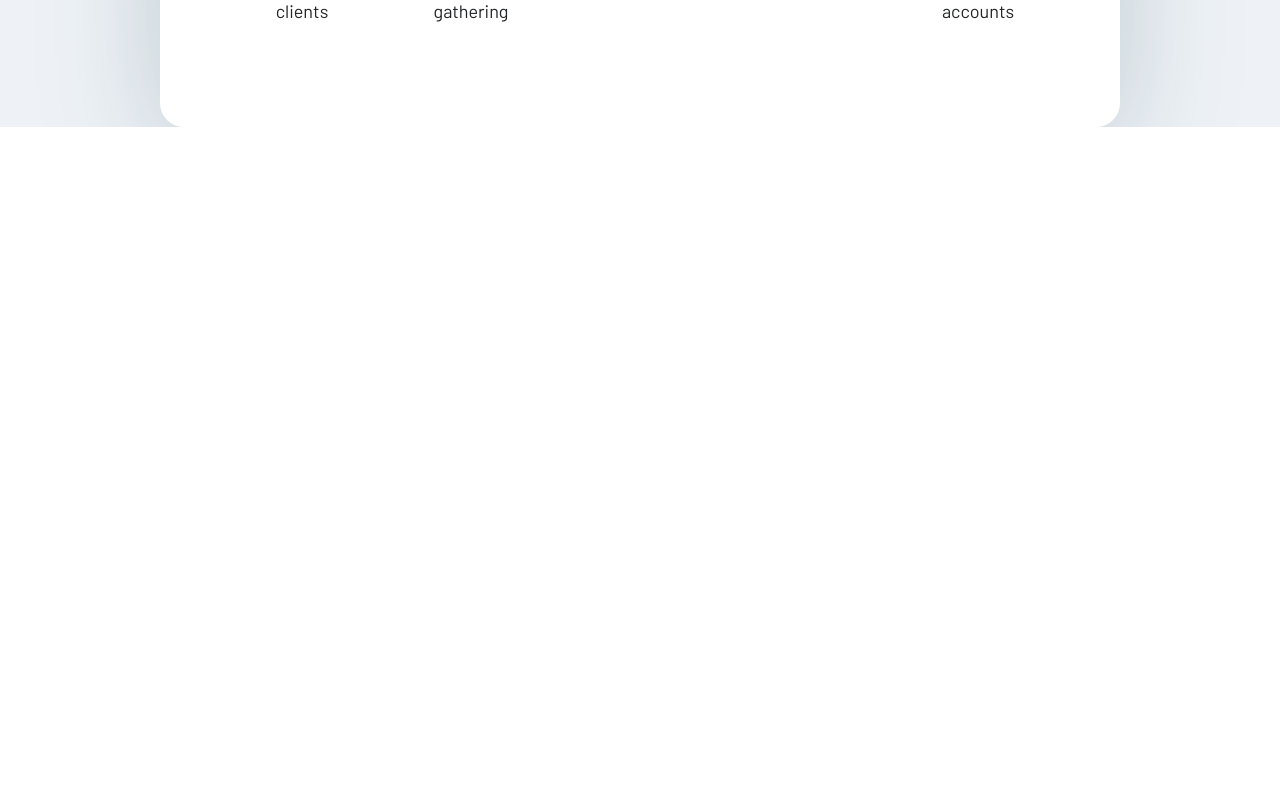
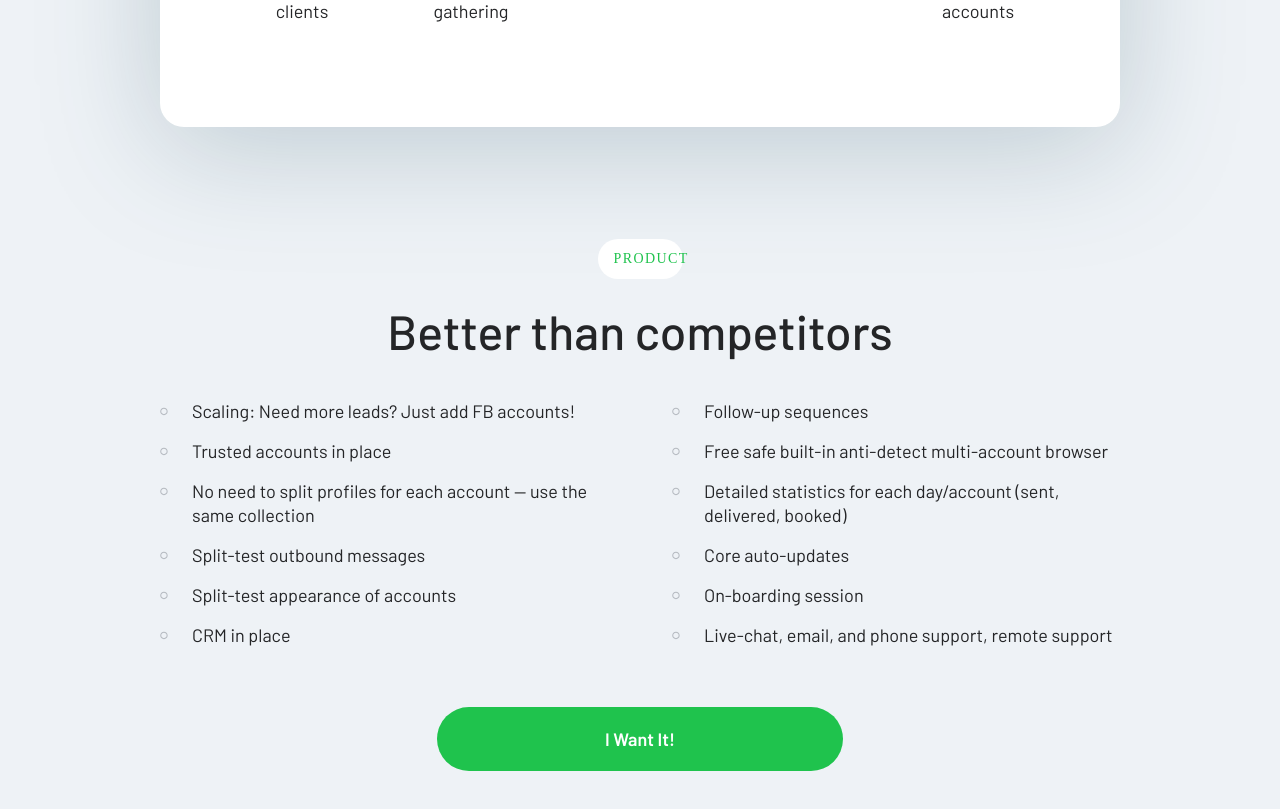
Before and after one commit to TrojanDll/cucomm, a React (Vite) app: page / in a window 1280 px wide. Shown: the part 3081-3890 px from the top of the page. Before the commit the page ends 3208 px from the top, so only its background shows below. Built offline with nearby package versions, Linux system fonts and the light colour scheme; a web font is replaced by a local one.

Commit message:
feat: product section adaptation added

```diff
--- a/src/App.jsx
+++ b/src/App.jsx
@@ -31,8 +31,8 @@ function App() {
         <PromoSection isPromoFilter={isPromoFilter} />
         <ScaleUsSection />
         <BenefitsSection />
-        {/* <ProductSection />
-        <KillerFeatureSection />
+        <ProductSection />
+        {/* <KillerFeatureSection />
         <AgenciesSection />
         <VideoBenefitsSection />
         <CalculatorSection />
--- a/src/components/ProductSection.jsx
+++ b/src/components/ProductSection.jsx
@@ -2,6 +2,58 @@ import React from 'react';
 import CustomContainer from './CustomContainer';
 import listPoint from './../assets/img/listPoint.svg';
 import { withStyles } from '@material-ui/styles';
+
+class ProductSection extends React.Component {
+  constructor(props) {
+    super(props);
+  }
+
+  render() {
+    const { classes } = this.props;
+
+    return (
+      <section className={classes.product}>
+        <CustomContainer>
+          <div className={classes.product__sign}>PRODUCT</div>
+
+          <div className={classes.product__title}>Better than competitors</div>
+
+          <div className={classes.product__listWrapper}>
+            <ul className={classes.product__list}>
+              <li className={classes.product__listItem}>
+                Scaling: Need more leads? Just add FB accounts!
+              </li>
+              <li className={classes.product__listItem}>Trusted accounts in place</li>
+              <li className={classes.product__listItem}>
+                No need to split profiles for each account — use the same collection
+              </li>
+              <li className={classes.product__listItem}>Split-test outbound messages</li>
+              <li className={classes.product__listItem}>Split-test appearance of accounts</li>
+              <li className={classes.product__listItem}>CRM in place</li>
+            </ul>
+
+            <ul className={classes.product__list}>
+              <li className={classes.product__listItem}>Follow-up sequences</li>
+              <li className={classes.product__listItem}>
+                Free safe built-in anti-detect multi-account browser
+              </li>
+              <li className={classes.product__listItem}>
+                Detailed statistics for each day/account (sent, delivered, booked)
+              </li>
+              <li className={classes.product__listItem}>Core auto-updates</li>
+              <li className={classes.product__listItem}>On-boarding session</li>
+              <li className={classes.product__listItem}>
+                Live-chat, email, and phone support, remote support
+              </li>
+            </ul>
+          </div>
+
+          <button className={classes.product__btn}>I Want It!</button>
+        </CustomContainer>
+      </section>
+    );
+  }
+}
 
 const styles = {
   product: {
@@ -78,58 +130,42 @@ const styles = {
       background: 'var(--hover-color)',
     },
   },
+
+  '@media (max-width: 1320px)': {
+    product__list: {
+      width: 'calc(50% - 32px)',
+    },
+  },
+
+  '@media (max-width: 768px)': {
+    product: {
+      paddingTop: '64px',
+      paddingBottom: '64px',
+    },
+    product__title: {
+      fontSize: '44px',
+      lineHeight: '56px',
+    },
+    product__listWrapper: {
+      flexWrap: 'wrap',
+    },
+    product__list: {
+      width: '100%',
+    },
+  },
+
+  '@media (max-width: 576px)': {
+    product__title: {
+      fontSize: '32px',
+      lineHeight: '40px',
+    },
+    product__listWrapper: {
+      marginTop: '32px',
+    },
+    product__btn: {
+      width: '100%',
+    },
+  },
 };
 
-class ProductSection extends React.Component {
-  constructor(props) {
-    super(props);
-  }
-
-  render() {
-    const { classes } = this.props;
-
-    return (
-      <section className={classes.product}>
-        <CustomContainer>
-          <div className={classes.product__sign}>PRODUCT</div>
-
-          <div className={classes.product__title}>Better than competitors</div>
-
-          <div className={classes.product__listWrapper}>
-            <ul className={classes.product__list}>
-              <li className={classes.product__listItem}>
-                Scaling: Need more leads? Just add FB accounts!
-              </li>
-              <li className={classes.product__listItem}>Trusted accounts in place</li>
-              <li className={classes.product__listItem}>
-                No need to split profiles for each account — use the same collection
-              </li>
-              <li className={classes.product__listItem}>Split-test outbound messages</li>
-              <li className={classes.product__listItem}>Split-test appearance of accounts</li>
-              <li className={classes.product__listItem}>CRM in place</li>
-            </ul>
-
-            <ul className={classes.product__list}>
-              <li className={classes.product__listItem}>Follow-up sequences</li>
-              <li className={classes.product__listItem}>
-                Free safe built-in anti-detect multi-account browser
-              </li>
-              <li className={classes.product__listItem}>
-                Detailed statistics for each day/account (sent, delivered, booked)
-              </li>
-              <li className={classes.product__listItem}>Core auto-updates</li>
-              <li className={classes.product__listItem}>On-boarding session</li>
-              <li className={classes.product__listItem}>
-                Live-chat, email, and phone support, remote support
-              </li>
-            </ul>
-          </div>
-
-          <button className={classes.product__btn}>I Want It!</button>
-        </CustomContainer>
-      </section>
-    );
-  }
-}
-
 export default withStyles(styles)(ProductSection);
```
